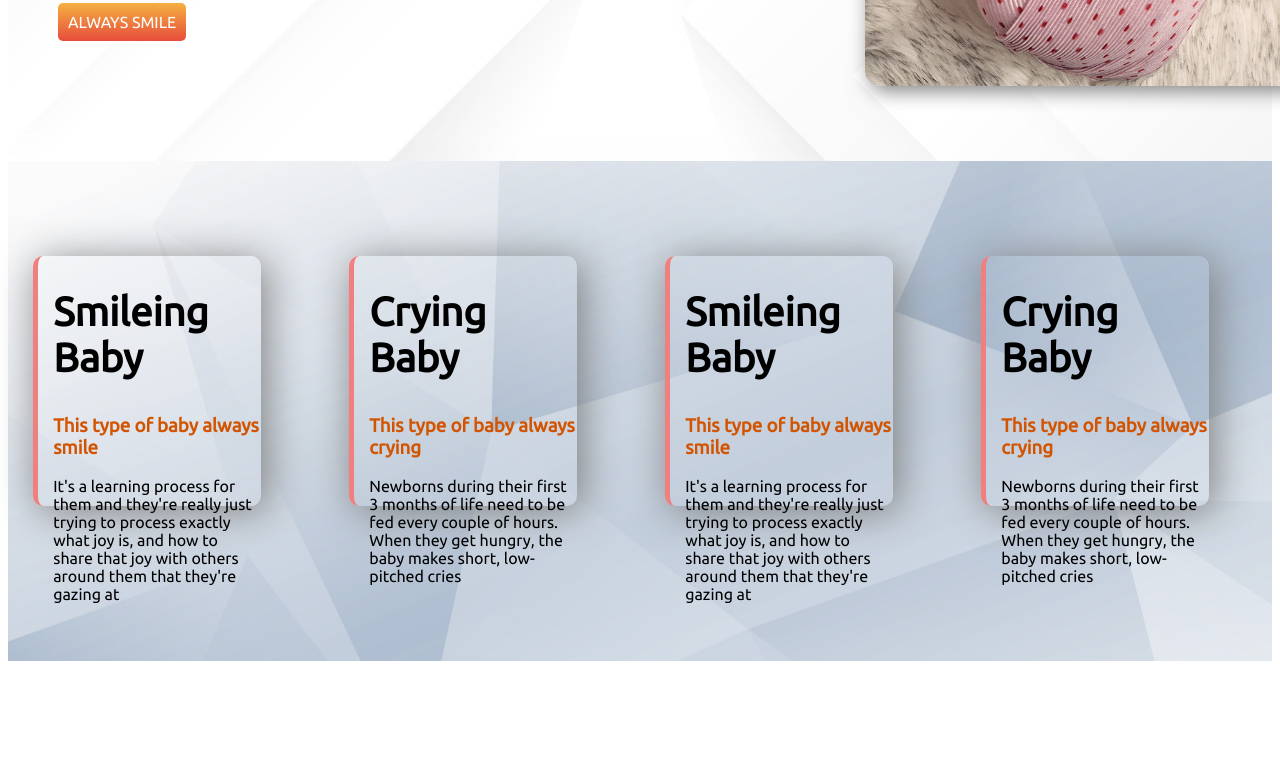
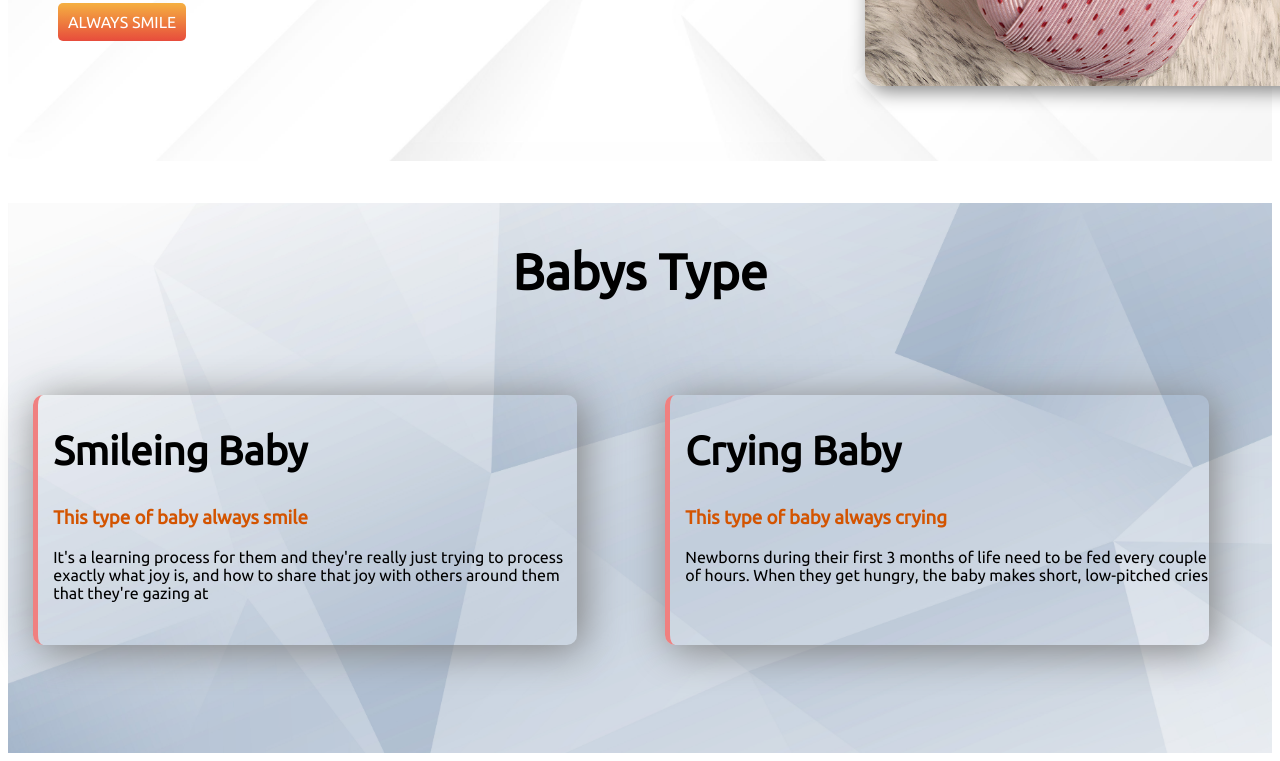
Before and after one commit to mdmahfujarrahman/babys-world, a plain HTML site: page index.html in a window 1280 px wide. Shown: the part 991-1752 px from the top of the page. Before the commit the page ends 1660 px from the top, so only its background shows below. Drawn offline with Linux system fonts and the light colour scheme; a web font is replaced by a local one.

Commit message:
footer final Update

```diff
--- a/index.html
+++ b/index.html
@@ -61,23 +61,11 @@
             <img class="head-img" src="img/baby2.jpg" alt="">
         </div>
     </section>
+
     <section class="section-3">
-        <!-- <h1>Babys Type</h1> -->
+        <h1>Babys Type</h1>
+
         <div class="parent">
-            <div class="baby-type">
-                <h2>Smileing Baby</h2>
-                <h3 class="brand-color">This type of baby always smile</h3>
-                <p>It's a learning process for them and they're really just trying to process exactly what joy is, and
-                    how
-                    to share that joy with others around them that they're gazing at</p>
-            </div>
-            <div class="baby-type">
-                <h2>Crying Baby</h2>
-                <h3 class="brand-color">This type of baby always crying</h3>
-                <p>Newborns during their first 3 months of life need to be fed every couple of hours. When they get
-                    hungry,
-                    the baby makes short, low-pitched cries</p>
-            </div>
             <div class="baby-type">
                 <h2>Smileing Baby</h2>
                 <h3 class="brand-color">This type of baby always smile</h3>
--- a/style.css
+++ b/style.css
@@ -70,19 +70,25 @@ body{
     margin-left: 200px;
 }
 .section-3{
-    display: flex;
+
     background-image: url(img/bg-baby3.jpg);
     background-repeat: no-repeat;
     background-size: cover;
-    height: 500px;
+    height: 550px;
 
 }
+.section-3 h1{
+    font-size: 50px;
+    padding-top: 40px;
+    text-align: center;
 
+}
 .parent{
     display: flex;
     margin-top: 70px;
 }
 .baby-type{
+
     width: 50%;
     border-left: 5px solid lightcoral;
     margin-top: 2%;
```
